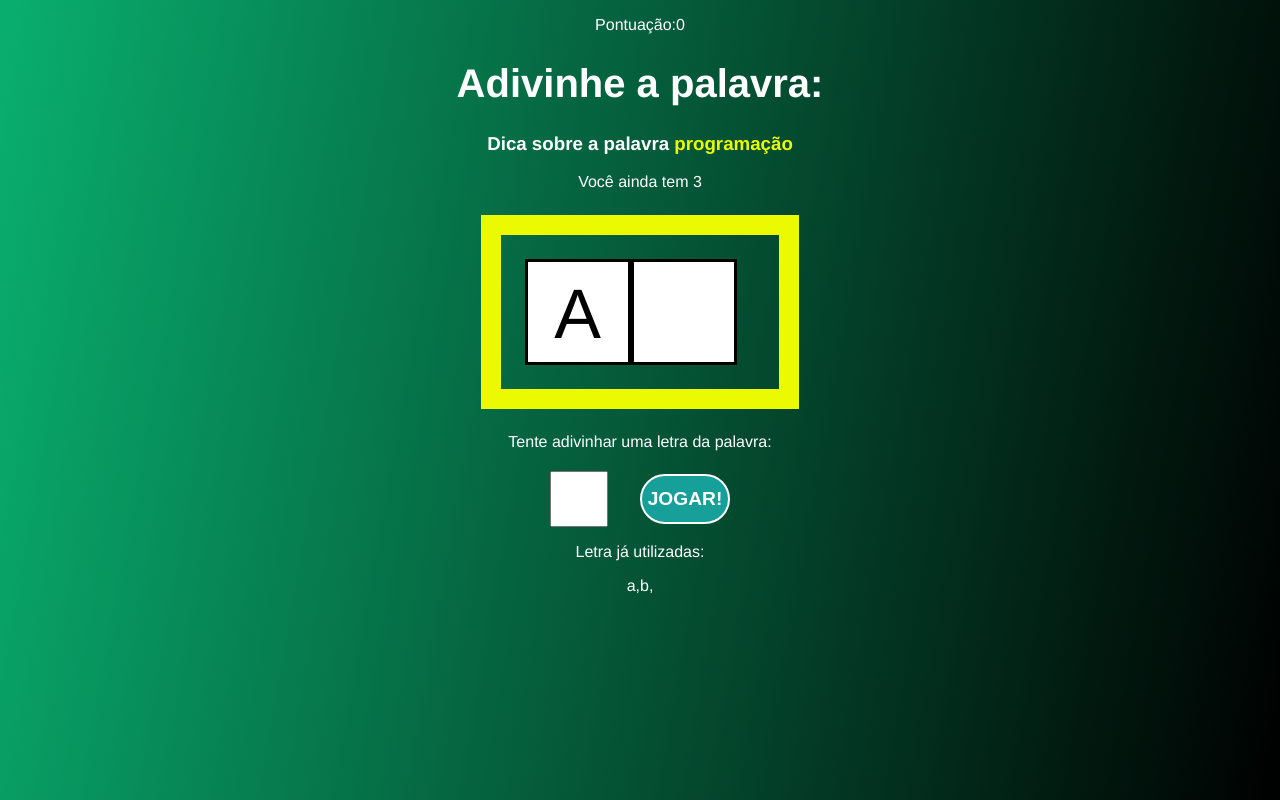
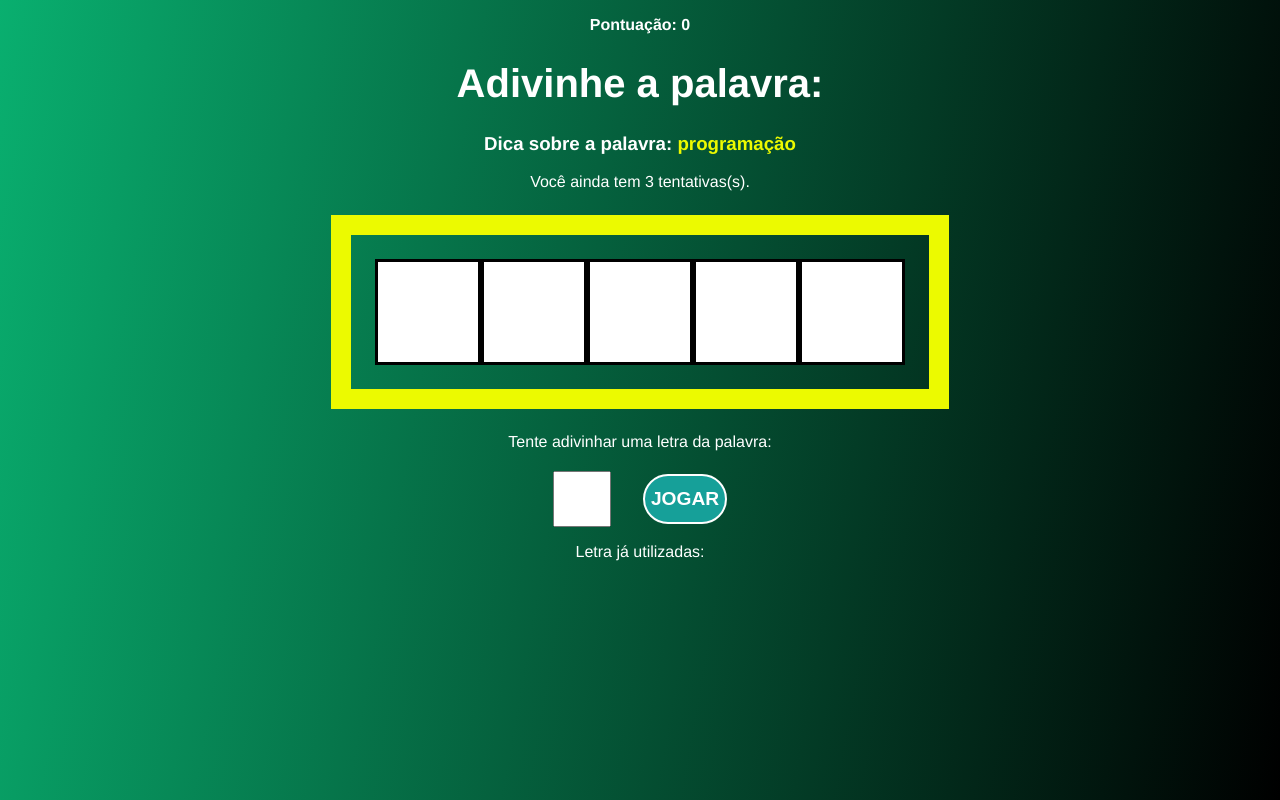
Before and after one commit to Atila12/Treinamento_React, a React (Create React App) app in the folder 6_SECRET_WORD/secret_word/: page / in a window 1280 px wide. Both pictures are taken after a click on the button "VAMOS LÁ". Built offline with nearby package versions, Linux system fonts and the light colour scheme.

Commit message:
secret_word_03

```diff
--- a/6_SECRET_WORD/secret_word/src/App.js
+++ b/6_SECRET_WORD/secret_word/src/App.js
@@ -17,7 +17,6 @@ const stages = [
 ];
 
 function App() {
-
   const [gameStage, setGameStage] = useState(stages[0].name);
   const [words] = useState(wordsList);
 
@@ -64,7 +63,7 @@ function App() {
 
     setPickedWord(word);
     setPickedCategory(category);
-    setLetters(letters);
+    setLetters(wordLetters);
 
     setGameStage(stages[1].name);
   };
@@ -76,21 +75,24 @@ function App() {
 
   //(restart o jogo ) restarts the game
   const retry =() => {
-    setGameStage (stages[0].name);
+    setGameStage(stages[0].name);
   };
 
   return (
     <div className="App">
         {gameStage === "start" && <StartScreen startGame={startGame} />}
-        {gameStage === "game" &&
+        {gameStage === "game" && (
         <Game
         verifyletter={verifyletter}
         pickedWord={pickedWord}
         pickedCategory={pickedCategory}
         letters={letters}
+        guessedLetters={guessedLetters}
+        wrongLetters={wrongLetters}
         guesses={guesses}
         score={score}
-        />}
+
+        />)}
         {gameStage === "end" && <GameOver retry={retry} />}
     </div>
   );
--- a/6_SECRET_WORD/secret_word/src/components/Game.css
+++ b/6_SECRET_WORD/secret_word/src/components/Game.css
@@ -27,6 +27,7 @@
      text-transform: uppercase;
      background-color: #fff;
      color: #000;
+     font-weight: bold;
 }
 
 .letterContainer p {
--- a/6_SECRET_WORD/secret_word/src/components/Game.js
+++ b/6_SECRET_WORD/secret_word/src/components/Game.js
@@ -13,61 +13,63 @@ const Game = ({
 }) => {
 
     const [letter, setLetter] = useState("");
-    const letterInputRef = useRef(null);
+    const letterInputRef= useRef(null)
 
     const handleSubmit = (e) => {
         e.preventDefault();
 
         verifyletter(letter);
 
-        setLetter("");
+        setLetter("")
 
         letterInputRef.current.focus();
-    };
-
+    }
     return (
 
         <div className="game">
 
-        <p className="pontos">
-            <span>Pontuação:{score}</span>
+            <p className="points">
+                <span>Pontuação: {score}</span>
             </p>
             <h1>Adivinhe a palavra:</h1>
             <h3 className="tip">
-            Dica sobre a palavra <span>{pickedCategory}</span>
+                Dica sobre a palavra: <span>{pickedCategory}</span>
             </h3>
-        <p>Você ainda tem {guesses}</p>
+            <p>Você ainda tem {guesses} tentativas(s).</p>
+          <div className="wordContainer">
+            {letters.map((letter,i) =>
+                guessedLetters.includes(letter) ? (
+                    <span key={i} className="letter">
+                        {letter}
+                        </span>
+                ) : (
+                    <span key={i} className="blankSquare"></span>
+                )
 
-     <div className="wordContainer">
-
-        <span className="letter">A</span>
-        <span className="blankSquare"></span>
+            )}
 
         </div>
 
          <div className="letterContainer">
-
             <p>Tente adivinhar uma letra da palavra:</p>
             <form onSubmit={handleSubmit}>
-            <input
-            type="Text"
+                <input type="text"
                 name="letter"
                 maxLength="1"
-            required onChange={(e) => setLetter(e.target.value)}
+                required
+                onChange={(e) => setLetter(e.target.value)}
                 value={letter}
                 ref={letterInputRef}
                 />
-            <button>Jogar!</button>
+                <button>Jogar</button>
             </form>
-
          </div>
-
          <div className="wrongLettersContainer">
             <p>Letra já utilizadas:</p>
-        <span>a,</span>
-        <span>b,</span>
+            {wrongLetters.map((letter, i) => (
+                <span key={i}>{letter}, </span>
+            ))}
          </div>
-
         </div>
       );
     };
```
Lines whose indentation alone changed are shown as unchanged.
